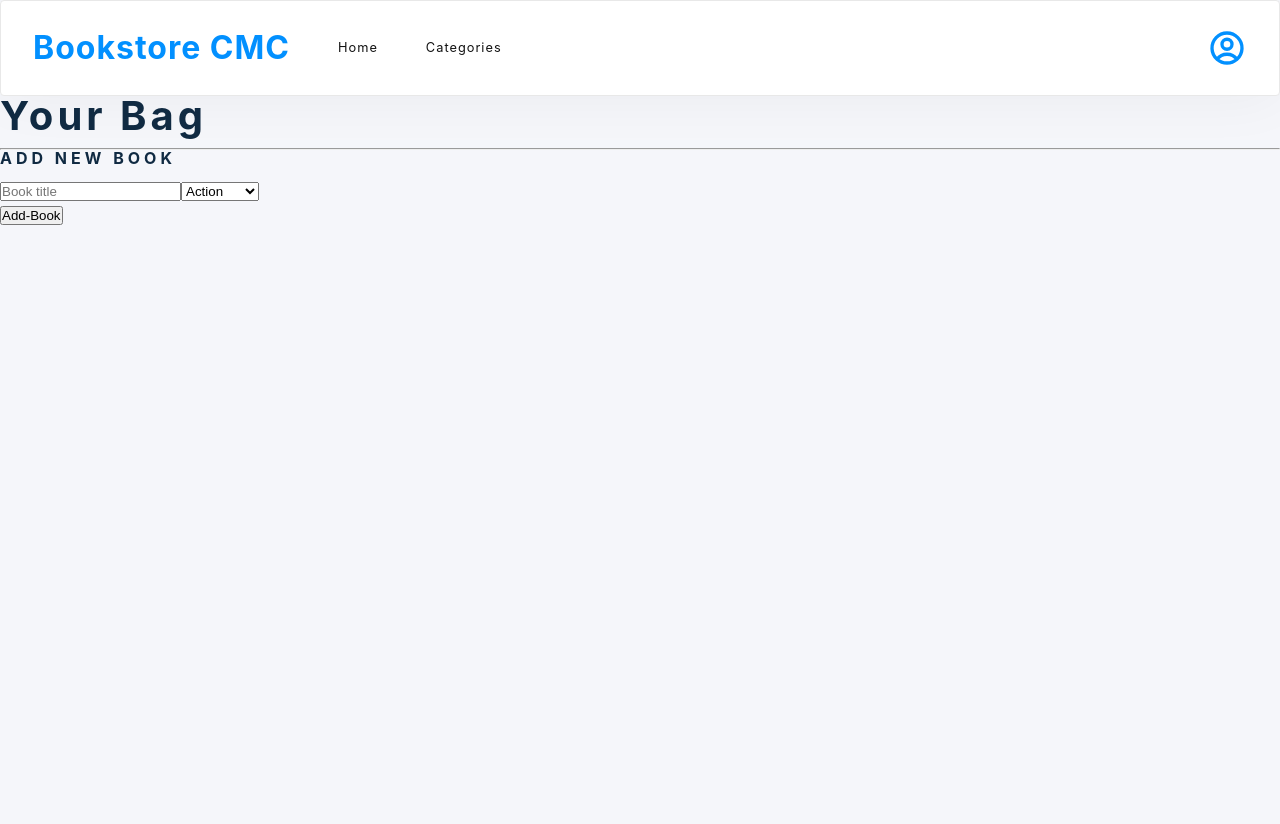
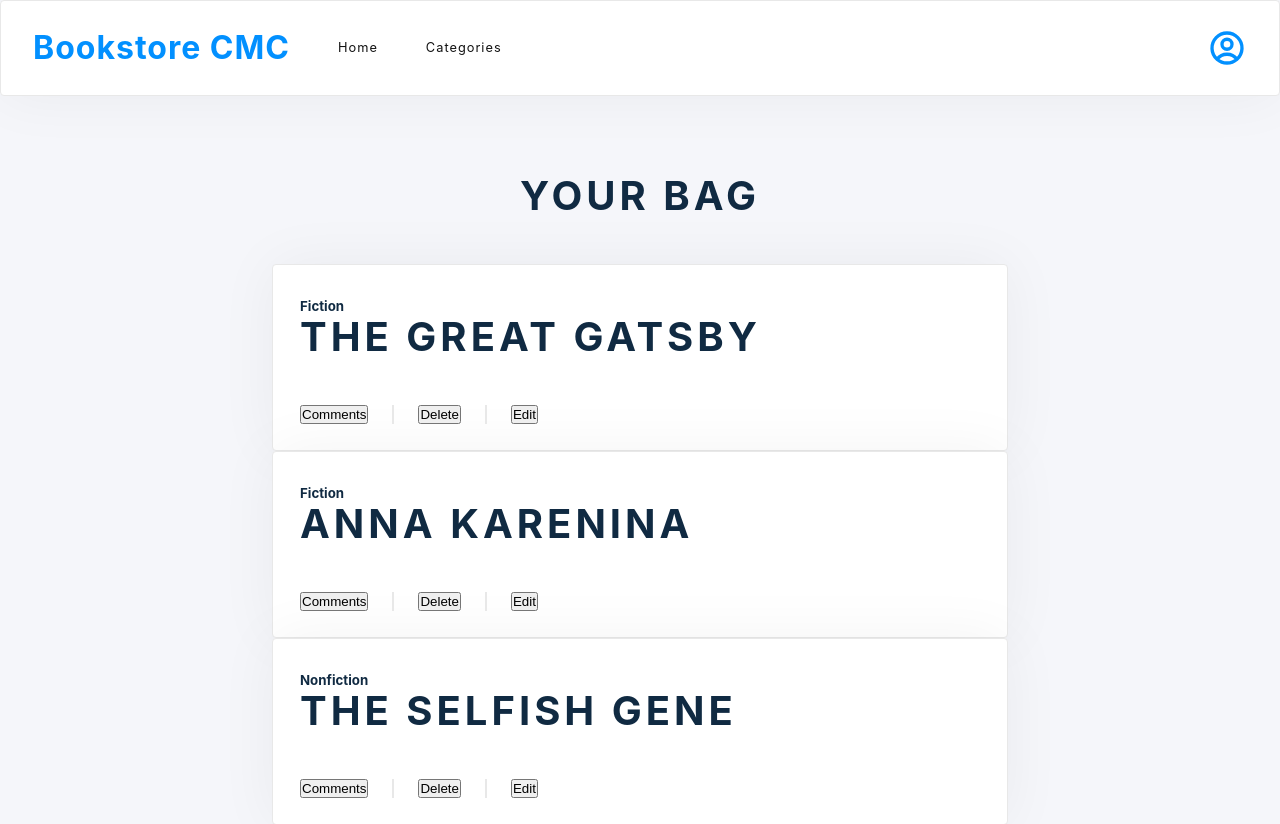
Before and after one commit to addisalemseifu/bookstore-app-with-react, a React (Create React App) app: page / in a window 1280 px wide. Shown: the top 824 px of the page. Before the commit the page ends 800 px from the top, so only its background shows below. Built offline with nearby package versions, Linux system fonts and the light colour scheme.

Commit message:
Implement add-book and remove-book functionality.

```diff
--- a/src/components/Booklist.js
+++ b/src/components/Booklist.js
@@ -1,14 +1,10 @@
 import React from 'react';
+import { useSelector } from 'react-redux';
 import Bookstate from './Bookstate';
 import Creatbook from './Creatbook';
 
 export default function Booklist() {
-  const arr = [];
-  // {if(arr===[]) {
-  //   return(
-  //     <h2>Cart is empty</h2>
-  //   )
-  // }}
+  const { books } = useSelector((store) => store.book);
 
   return (
     <section className="cart">
@@ -16,10 +12,10 @@ export default function Booklist() {
         <h2>your bag</h2>
       </header>
       <div>
-        {arr.map((item) => (
+        {books.map((item) => (
           <Bookstate
-            key={item.id}
-            itemid={item.id}
+            key={item.item_id}
+            itemid={item.item_id}
             title={item.title}
             category={item.category}
           />
--- a/src/components/Bookstate.js
+++ b/src/components/Bookstate.js
@@ -1,11 +1,14 @@
 import React from 'react';
+import { useDispatch } from 'react-redux';
+import { removeBook } from '../redux/books/bookSlice';
 
 export default function Bookstate(props) {
   const {
-    itemid, title, category, removeBook,
+    itemid, title, category,
   } = props;
+  const dispatch = useDispatch();
   const handleRemove = () => {
-    removeBook(itemid);
+    dispatch(removeBook(itemid));
   };
   return (
     <div className="book-container">
--- a/src/components/Creatbook.js
+++ b/src/components/Creatbook.js
@@ -1,9 +1,11 @@
 import { React, useState } from 'react';
+import { useDispatch } from 'react-redux';
+import { addBook } from '../redux/books/bookSlice';
 
 export default function Creatbook() {
-  const bookArr = [];
   const [title, setTitle] = useState('');
   const [catagory, setCatagory] = useState('');
+  const dispatch = useDispatch();
 
   function catagoryHandler(e) {
     setCatagory(e.target.value);
@@ -17,9 +19,9 @@ export default function Creatbook() {
     const bookDetail = {
       title,
       category: catagory,
-      id: Math.random(),
+      item_id: Math.random(),
     };
-    bookArr.push(bookDetail);
+    dispatch(addBook(bookDetail));
   }
   return (
     <footer>
--- a/src/index.css
+++ b/src/index.css
@@ -237,3 +237,199 @@ nav svg {
   margin-bottom: 0;
   font-size: 1.25rem;
 }
+
+/*
+===============
+Cart
+===============
+*/
+.cart {
+  min-height: calc(100vh - 120px);
+  width: 90vw;
+  margin: 0 auto;
+  margin-top: 40px;
+  padding: 2.5rem 0;
+  max-width: var(--fixed-width);
+}
+
+.cart h2 {
+  text-transform: uppercase;
+  text-align: center;
+  margin-bottom: 3rem;
+}
+
+.empty-cart {
+  text-transform: lowercase;
+  color: var(--clr-grey-5);
+  margin-top: 1rem;
+  text-align: center;
+}
+
+.cart footer {
+  margin-top: 4rem;
+  text-align: center;
+}
+
+.cart-total h4 {
+  text-transform: capitalize;
+  display: flex;
+  justify-content: space-between;
+  margin-top: 1rem;
+}
+
+.clear-btn,
+.confirm-btn {
+  background: transparent;
+  padding: 0.5rem 1rem;
+  color: var(--clr-red-dark);
+  border: 1px solid var(--clr-red-dark);
+  margin-top: 2.25rem;
+  border-radius: var(--radius);
+}
+
+.clear-btn:hover {
+  background: var(--clr-red-light);
+  color: var(--clr-red-dark);
+  border-color: var(--clr-red-light);
+}
+
+.confirm-btn {
+  border-color: var(--clr-primary);
+  color: var(--clr-primary);
+}
+
+/*
+===============
+Book Item
+===============
+*/
+.book-container {
+  margin-left: 2rem;
+  margin-right: 2rem;
+  border-radius: 4px;
+  box-shadow: 0 0 60px 0 rgba(0, 0, 0, 0.05);
+  background-color: #fff;
+  border: solid 1px #e8e8e8;
+  display: flex;
+  align-items: center;
+  padding: 2rem 9.188rem 1.625rem 1.688rem;
+}
+
+.book-detail-container {
+  display: flex;
+  flex-direction: column;
+}
+
+.book-detail-container ul {
+  display: flex;
+  list-style-type: none;
+}
+
+.book-detail-container button {
+  margin-right: 1.5rem;
+}
+
+.book-detail-container button:hover {
+  cursor: pointer;
+}
+
+.book-detail-container span {
+  border: solid 1px #e8e8e8;
+  margin-right: 1.5rem;
+}
+
+.cart-item img {
+  width: 5rem;
+  height: 5rem;
+  object-fit: cover;
+}
+
+.cart-item h4 {
+  margin-bottom: 0.5rem;
+  font-weight: 500;
+  letter-spacing: 2px;
+}
+
+.item-price {
+  color: var(--clr-grey-5);
+}
+
+.remove-btn {
+  color: var(--clr-primary);
+  letter-spacing: var(--spacing);
+  cursor: pointer;
+  font-size: 0.85rem;
+  background: transparent;
+  border: none;
+  margin-top: 0.375rem;
+  transition: var(--transition);
+}
+
+.remove-btn:hover {
+  color: var(--clr-primary-light);
+}
+
+.amount-btn {
+  width: 24px;
+  background: transparent;
+  border: none;
+  cursor: pointer;
+}
+
+.amount-btn svg {
+  color: var(--clr-primary);
+}
+
+.amount-btn:hover svg {
+  color: var(--clr-primary-light);
+}
+
+.amount {
+  text-align: center;
+  margin-bottom: 0;
+  font-size: 1.25rem;
+  line-height: 1;
+}
+
+hr {
+  background: var(--clr-grey-5);
+  border-color: transparent;
+  border-width: 0.25px;
+}
+
+.modal-container {
+  position: fixed;
+  top: 0;
+  left: 0;
+  width: 100%;
+  height: 100%;
+  background: rgba(0, 0, 0, 0.7);
+  z-index: 10;
+  display: flex;
+  align-items: center;
+  justify-content: center;
+}
+
+.modal {
+  background: var(--clr-white);
+  width: 80vw;
+  max-width: 400px;
+  border-radius: var(--radius);
+  padding: 2rem 1rem;
+  text-align: center;
+}
+
+.modal h4 {
+  margin-bottom: 0;
+  line-height: 1.5;
+}
+
+.modal .clear-btn,
+.modal .confirm-btn {
+  margin-top: 1rem;
+}
+
+.btn-container {
+  display: flex;
+  justify-content: space-around;
+}
--- a/src/index.js
+++ b/src/index.js
@@ -1,6 +1,8 @@
 import React from 'react';
 import ReactDOM from 'react-dom/client';
 import { BrowserRouter } from 'react-router-dom';
+import { Provider } from 'react-redux';
+import { store } from './redux/store';
 import './index.css';
 import App from './App';
 
@@ -8,7 +10,9 @@ const root = ReactDOM.createRoot(document.getElementById('root'));
 root.render(
   <React.StrictMode>
     <BrowserRouter>
-      <App />
+      <Provider store={store}>
+        <App />
+      </Provider>
     </BrowserRouter>
   </React.StrictMode>,
 );
--- a/src/redux/books/bookSlice.js
+++ b/src/redux/books/bookSlice.js
@@ -1,7 +1,26 @@
 import { createSlice } from '@reduxjs/toolkit';
 
 const initialState = {
-  books: [],
+  books: [
+    {
+      item_id: 'item1',
+      title: 'The Great Gatsby',
+      author: 'John Smith',
+      category: 'Fiction',
+    },
+    {
+      item_id: 'item2',
+      title: 'Anna Karenina',
+      author: 'Leo Tolstoy',
+      category: 'Fiction',
+    },
+    {
+      item_id: 'item3',
+      title: 'The Selfish Gene',
+      author: 'Richard Dawkins',
+      category: 'Nonfiction',
+    },
+  ],
   isLoading: true,
 };
 
@@ -14,7 +33,7 @@ const bookSlice = createSlice({
     },
     removeBook: (state, action) => {
       const bookId = action.payload;
-      state.books = state.books.filter((item) => item.itemid !== bookId);
+      state.books = state.books.filter((item) => item.item_id !== bookId);
     },
   },
 });
--- a/src/redux/store.js
+++ b/src/redux/store.js
@@ -1,6 +1,6 @@
 import { configureStore } from '@reduxjs/toolkit';
 import cartegoryReducer from './categories/categoriesSlice';
-import bookReducer, { addBook } from './books/bookSlice';
+import bookReducer from './books/bookSlice';
 
 // eslint-disable-next-line import/prefer-default-export
 export const store = configureStore({
@@ -9,5 +9,3 @@ export const store = configureStore({
     book: bookReducer,
   },
 });
-
-store.dispatch(addBook());
```
